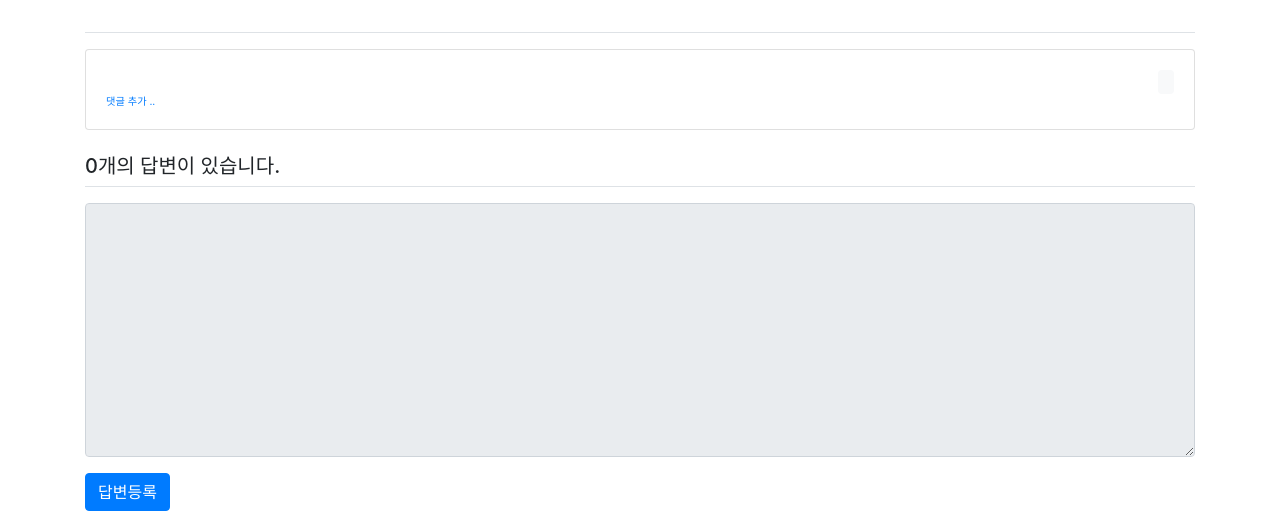
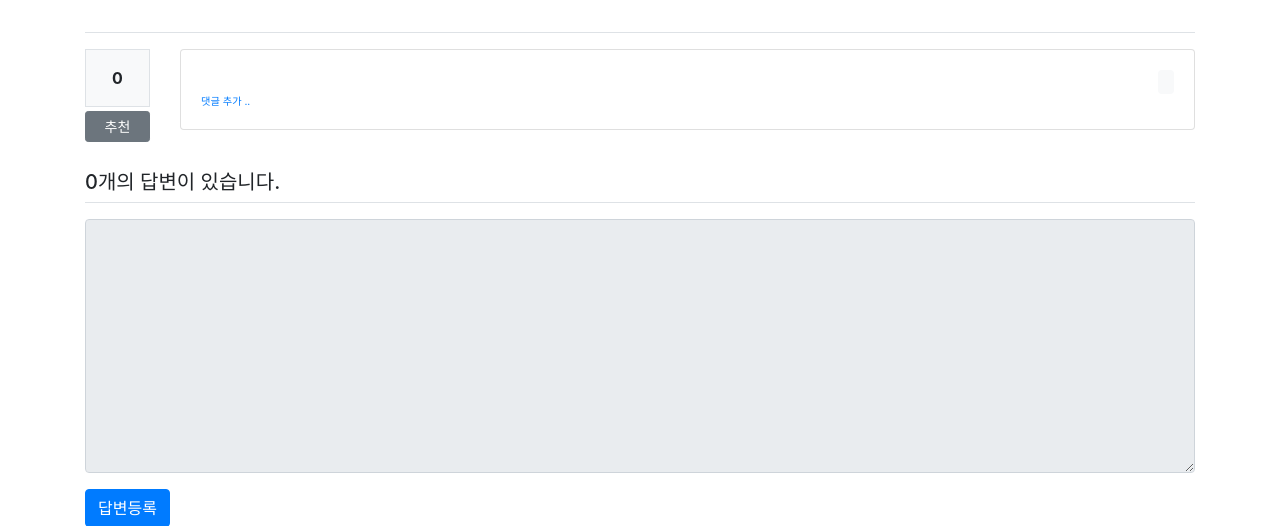
Before and after one commit to ecila7290/pybo_flask, a Flask app: template templates/question/question_detail.html in a window 1280 px wide. Shown: the part 57-583 px from the top of the page. Run offline with Flask 2, Linux system fonts and the light colour scheme; the template is opened without the code that fills it: values that come from a table or form of the project are taken from there, others are empty; some libraries are stand-ins or nearby versions.

Commit message:
Add: added like feature in question and answer

```diff
--- a/app.py
+++ b/app.py
@@ -29,12 +29,13 @@ def create_app():
     import models
 
     # Blueprint
-    from views import main_views, question_views, answer_views, auth_views, comment_views
+    from views import main_views, question_views, answer_views, auth_views, comment_views, vote_views
     app.register_blueprint(main_views.bp)
     app.register_blueprint(question_views.bp)
     app.register_blueprint(answer_views.bp)
     app.register_blueprint(auth_views.bp)
     app.register_blueprint(comment_views.bp)
+    app.register_blueprint(vote_views.bp)
 
     from filter import format_datetime
     app.jinja_env.filters['datetime']=format_datetime
--- a/templates/question/question_detail.html
+++ b/templates/question/question_detail.html
@@ -2,8 +2,20 @@
 {% extends 'base.html' %}
 {% block content %}
 <div class="container my-3">
+    {% for message in get_flashed_messages() %}
+    <div class="alert alert-danger" role="alert">
+        {{ message }}
+    </div>
+    {% endfor %}
     <h2 class="border-bottom py-2">{{ question.subject }}</h2>
-    <div class="card my-3">
+    <div class="row my-3">
+        <div class="col-1"> <!-- 추천영역 -->
+            <div class="bg-light text-center p-3 border font-weight-bolder mb-1">{{ question.voter|length }}</div>
+            <a href="#" data-uri="{{ url_for('vote.question', question_id=question.id) }}"
+               class="recommend btn btn-sm btn-secondary btn-block my-1">추천</a>
+        </div>
+        <div class="col-11"> <!-- 질문영역 -->
+            <div class="card">
                 <div class="card-body">
                     <div class="card-text" style="white-space: pre-line;">{{ question.content }}</div>
                     <div class="d-flex justify-content-end">
@@ -52,9 +64,18 @@
                     </div>
                 </div>
             </div>
+        </div>
+    </div>
     <h5 class="border-bottom my-3 py-2">{{ question.answer_set|length }}개의 답변이 있습니다.</h5>
     {% for answer in question.answer_set %}
-    <div class="card my-3">
+    <div class="row my-3">
+        <div class="col-1">  <!-- 추천영역 -->
+            <div class="bg-light text-center p-3 border font-weight-bolder mb-1">{{ answer.voter|length }}</div>
+            <a href="#" data-uri="{{ url_for('vote.answer', answer_id=answer.id) }}"
+                class="recommend btn btn-sm btn-secondary btn-block my-1">추천</a>
+        </div>
+        <div class="col-11">  <!-- 답변영역 -->
+            <div class="card">
                 <div class="card-body">
                     <div class="card-text" style="white-space: pre-line;">{{ answer.content }}</div>
                     <div class="d-flex justify-content-end">
@@ -103,6 +124,8 @@
                     </div>
                 </div>
             </div>
+        </div>
+    </div>
     {% endfor %}
     <form action="{{ url_for('answer.create', question_id=question.id) }}" method="post" class="my-3">
         {{ form.csrf_token }}
@@ -127,6 +150,12 @@ $(document).ready(function(){
             location.href = $(this).data('uri');
         }
     });
+    $(".recommend").on('click', function() {
+        if(confirm("정말로 추천하시겠습니까?")) {
+            location.href = $(this).data('uri');
+        }
     });
+});
+
 </script>
 {% endblock %}
--- a/templates/question/question_list.html
+++ b/templates/question/question_list.html
@@ -6,6 +6,7 @@
         <thead>
         <tr class="text-center thead-dark">
             <th>번호</th>
+            <th>추천</th>
             <th style="width:50%">제목</th>
             <th>글쓴이</th>
             <th>작성일시</th>
@@ -16,6 +17,11 @@
         {% for question in question_list.items %}
         <tr class="text-center">
             <td>{{ question_list.total - ((question_list.page-1) * question_list.per_page) - loop.index0 }}</td>
+            <td>
+                {% if question.voter|length > 0 %}
+                <span class="badge badge-warning px-2 py-1">{{ question.voter|length }}</span>
+                {% endif %}
+            </td>
             <td class="text-left">
                 <a href="{{ url_for('question.detail', question_id=question.id) }}">{{ question.subject }}</a>
                 {% if question.answer_set|length > 0 %}
```
Also changed, not shown: migrations/versions/3194bbdbaead_.py (added, +42 -0 lines), models.py (+14 -0 lines), views/vote_views.py (added, +30 -0 lines). Lines whose indentation alone changed are shown as unchanged.
